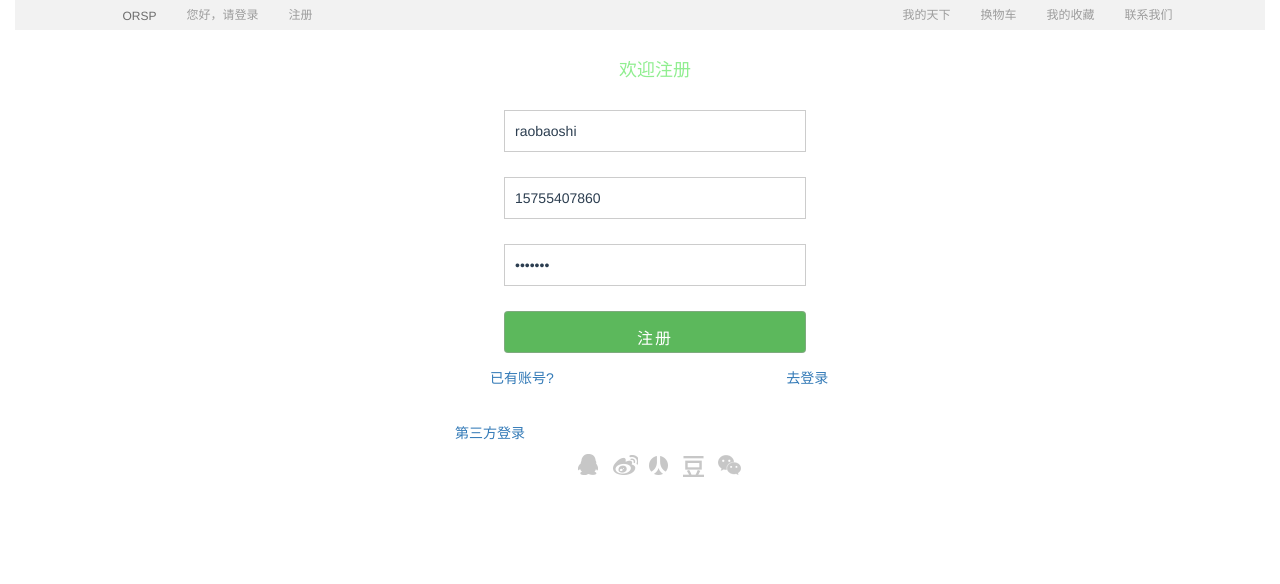
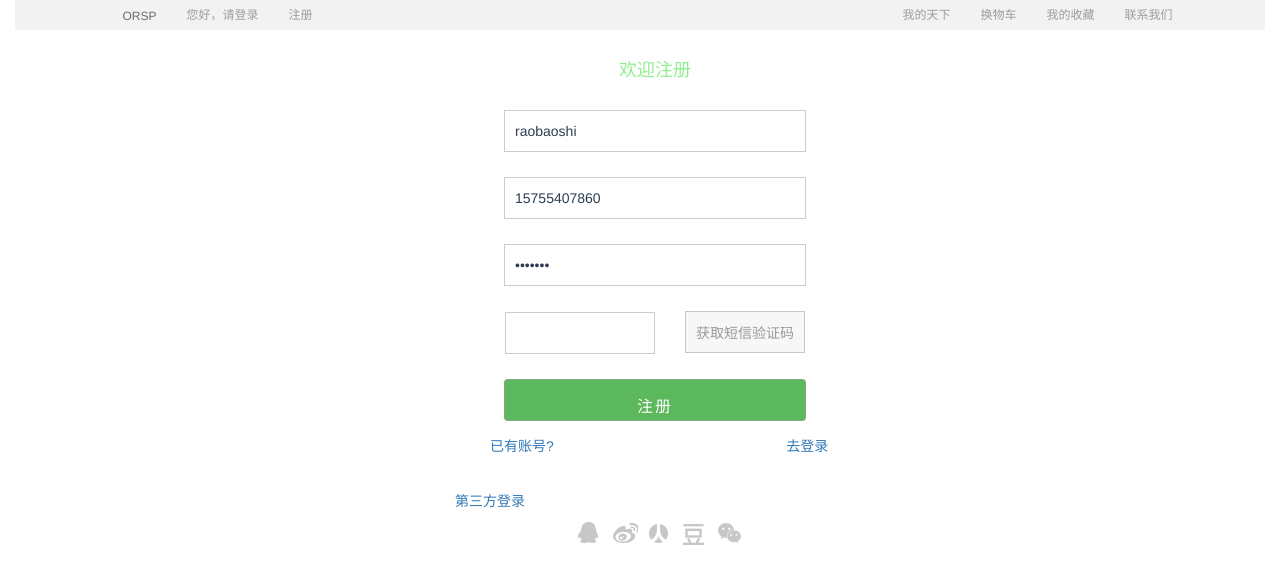
Before and after one commit to feiChen0522/orsp_vue, a Vue app: page /Regist in a window 1280 px wide. Shown: the top 584 px of the page. Built offline with nearby package versions, Linux system fonts and the light colour scheme.

Commit message:
rbs 暂时提交

```diff
--- a/src/components/Header.vue
+++ b/src/components/Header.vue
@@ -92,6 +92,9 @@
         </div><!-- /.navbar-collapse -->
       </div><!-- /.container-fluid -->
   </nav>
+
+
+
 </template>
 
 <script>
--- a/src/components/Regist.vue
+++ b/src/components/Regist.vue
@@ -25,6 +25,15 @@
               <div class="col-lg-12 check-txt" >
                 <a href="" v-if="psd_correct">至少8位,至少包括字母,数字,特殊字符</a>
                 <a href="" v-else v-text="password_tip"></a>
+
+              </div>
+
+              <div class="col-lg-12 sms-verification">
+                <input type="text" v-model="sms_text">
+                <span @click="sendVerificationCode">获取短信验证码</span>
+              </div>
+              <div class="col-lg-12 check-txt" >
+                <a v-if="isVerification">请输入正确的验证码</a>
 
               </div>
               <div class="col-lg-12 r-login-div">
@@ -78,7 +87,9 @@ export default {
       url:"http://127.0.0.1:8000/user/regist/",
       tel_flag:false,
       regist_success:false,
-      second:5
+      second:5,
+      sms_text:"",
+      isVerification:false
     }
   },
   created:function(){
@@ -150,6 +161,13 @@ export default {
             if (res.data.code=="208"){
               vm.telephone_tip="手机号已被注册,请直接登录";
             }else if (res.data.code=="408"){
+              axios.post('http://127.0.0.1:8000/user/yezheng/',
+                {'phone': vm.telephone,
+                  'yecode':vm.sms_text
+                })
+                .then(function (res) {
+                  console.log(res);
+                  if (res.data.code=="200"){
                     axios.post(vm.url,
                       {'telephone': vm.telephone, 'password': vm.password,'user_name':vm.username
                       },{
@@ -193,6 +211,25 @@ export default {
                         }
                         //bind(this)可以不用
                       }.bind(this))
+                  } else {
+                    vm.isVerification=true
+                  }
+                  // console.log(res.headers);
+                  // sessionStorage.setItem('token',res.headers.token)
+                  //控制台打印请求成功时返回的数据
+                  //bind(this)可以不用
+                }.bind(this))
+                .catch(function (err) {
+                  if (err.response) {
+                    //控制台打印错误返回的内容
+                  }
+                  //bind(this)可以不用
+                }.bind(this))
+
+
+
+
+
             }
             // console.log(res.headers);
             // sessionStorage.setItem('token',res.headers.token)
@@ -207,6 +244,25 @@ export default {
           }.bind(this))
 
       }
+    },
+    sendVerificationCode:function () {
+      let vm=this
+      axios.post('http://127.0.0.1:8000/user/sendverificationcode/',
+        {'phone': vm.telephone
+        })
+        .then(function (res) {
+          console.log(res);
+          // console.log(res.headers);
+          // sessionStorage.setItem('token',res.headers.token)
+          //控制台打印请求成功时返回的数据
+          //bind(this)可以不用
+        }.bind(this))
+        .catch(function (err) {
+          if (err.response) {
+            //控制台打印错误返回的内容
+          }
+          //bind(this)可以不用
+        }.bind(this))
     }
   },
   computed:{
@@ -394,5 +450,21 @@ export default {
     height: 200px;
     line-height: 200px;
   }
+  .sms-verification>input{
+    height: 42px;
+    width: 150px;
+    border: 1px solid #9d9d9d85;
+    margin-right: 30px;
+  }
+  .sms-verification>span{
+    width: 120px;
+    height: 42px;
+    background-color: #f7f7f7;
+    cursor: pointer;
+    display: inline-block;
+    line-height: 42px;
+    border: 1px solid #9d9d9d85;
+    color: #999999;
+  }
 
 </style>
```
Lines whose indentation alone changed are shown as unchanged.
